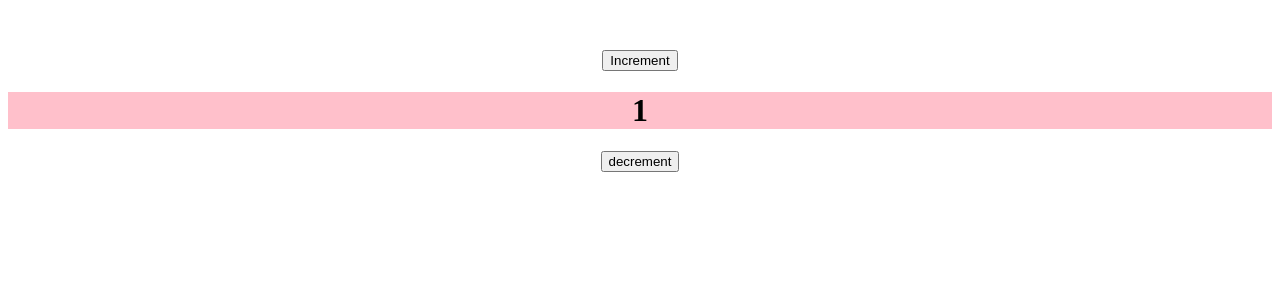
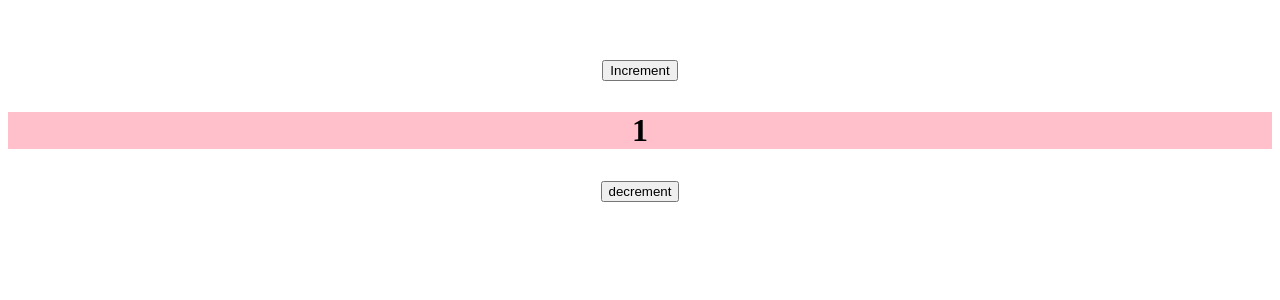
Before and after one commit to omkarp887/React-Fizz-Buzz---React-Project-March-22-Batch, a React app: page / in a window 1280 px wide. Shown: the top 300 px of the page. Built offline with nearby package versions, Linux system fonts and the light colour scheme.

Commit message:
React Fizz Buzz

```diff
--- a/src/styles/App.css
+++ b/src/styles/App.css
@@ -18,7 +18,12 @@
     background-color: pink;
 }
 
-#counter {
+
+button{
+    margin: 10px;
+}
+
+#counter{
+    text-align: center;
     margin-top: 50px;
-    text-align: center;
 }
```
